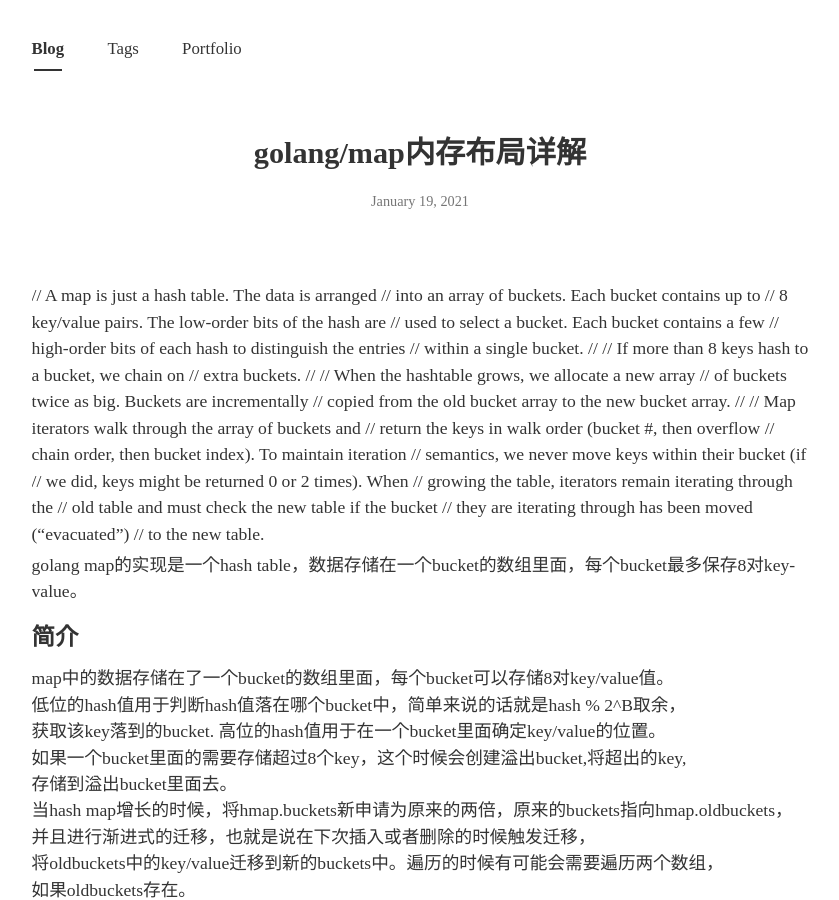
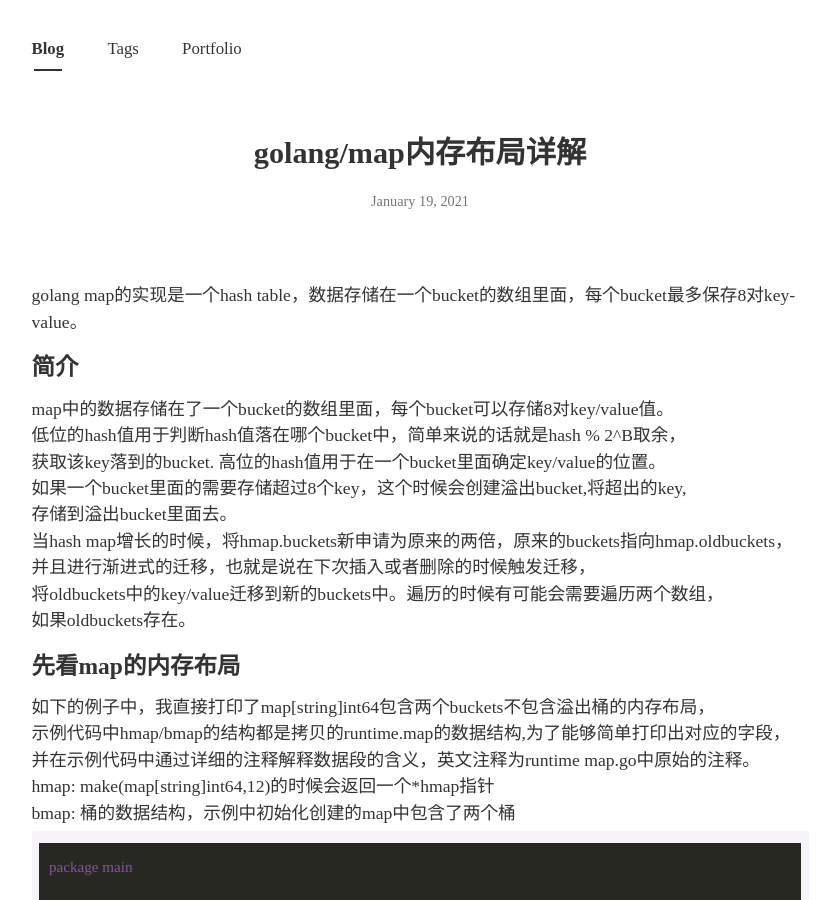
Before and after one commit to lafer-m/lafer-m.github.io, a Jekyll site: the page built from _posts/2021-1-19-golang-map-memory-layout.md, in a window 1280 px wide and 900 px high. Shown: the whole window, without its empty margins (220-1059 px from the left). Built offline with Jekyll 4.4.1, drawn with Linux system fonts in a browser that asks for light colours; nearby versions of some CDN libraries; some web fonts are replaced.

```diff
--- a/_posts/2021-1-19-golang-map-memory-layout.md
+++ b/_posts/2021-1-19-golang-map-memory-layout.md
@@ -3,30 +3,6 @@ layout: post
 title: golang/map内存布局详解
 tags: [golang]
 ---
-
-// A map is just a hash table. The data is arranged
-// into an array of buckets. Each bucket contains up to
-// 8 key/value pairs. The low-order bits of the hash are
-// used to select a bucket. Each bucket contains a few
-// high-order bits of each hash to distinguish the entries
-// within a single bucket.
-//
-// If more than 8 keys hash to a bucket, we chain on
-// extra buckets.
-//
-// When the hashtable grows, we allocate a new array
-// of buckets twice as big. Buckets are incrementally
-// copied from the old bucket array to the new bucket array.
-//
-// Map iterators walk through the array of buckets and
-// return the keys in walk order (bucket #, then overflow
-// chain order, then bucket index).  To maintain iteration
-// semantics, we never move keys within their bucket (if
-// we did, keys might be returned 0 or 2 times).  When
-// growing the table, iterators remain iterating through the
-// old table and must check the new table if the bucket
-// they are iterating through has been moved ("evacuated")
-// to the new table.
 
 golang map的实现是一个hash table，数据存储在一个bucket的数组里面，每个bucket最多保存8对key-value。
 
```
